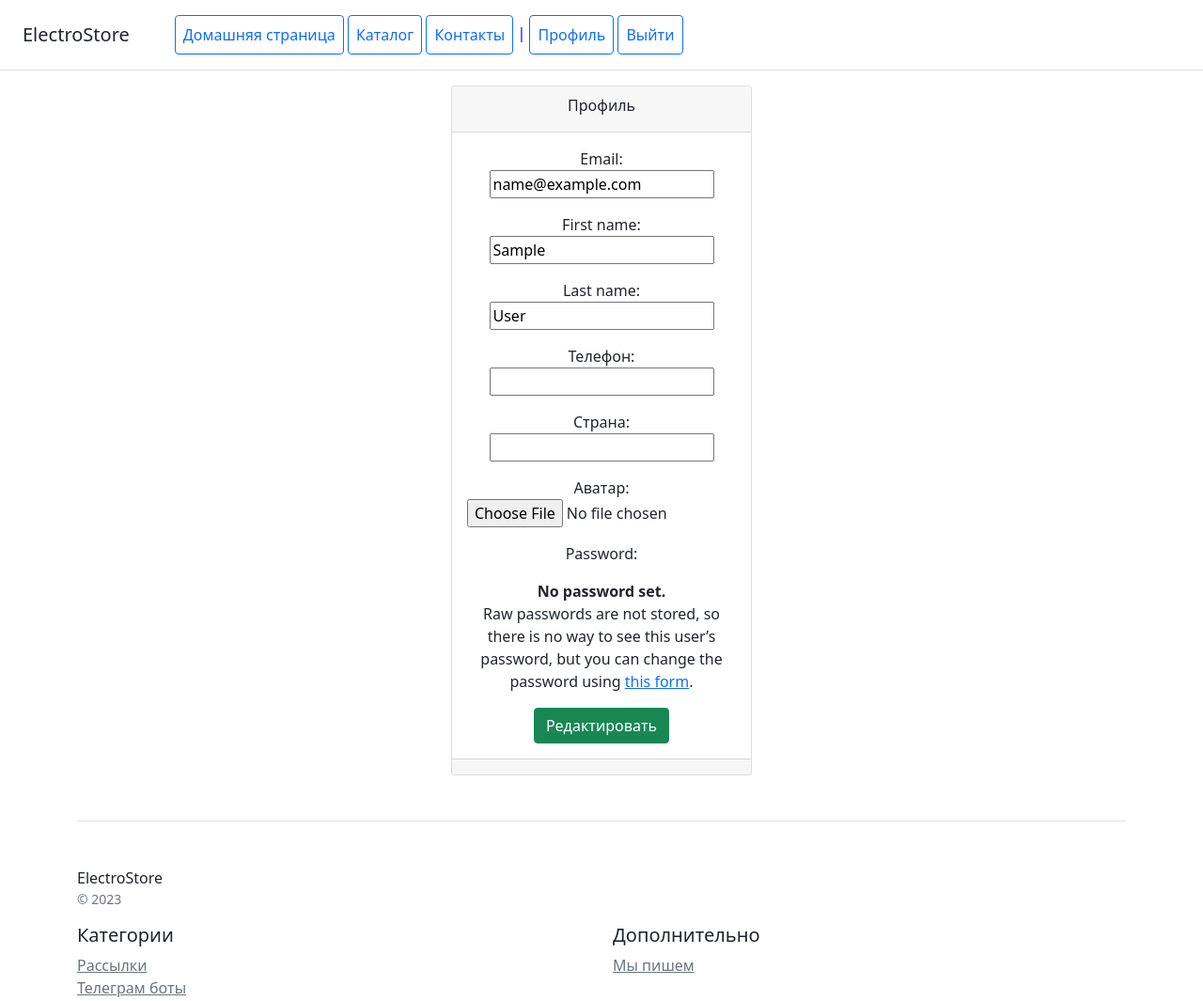
After one commit to solvaaa/Django_1_task_2, a Django app: page /users/profile/ in a window 1280 px wide. The commit adds this page. Shown: the top 1065 px of the page at 94% size. Run offline with Django 4.2, Linux system fonts and the light colour scheme; the visitor is signed in with stand-in values (Sample User, id 1); parts of the project's set-up code (start-up, migrations or seed data) failed here and were passed over; some libraries are stand-ins or nearby versions.

Commit message:
add user login, logout, register and profile update forms

```diff
--- a/config/catalog/templates/catalog/includes/inc_header.html
+++ b/config/catalog/templates/catalog/includes/inc_header.html
@@ -1,8 +1,16 @@
 <div class="d-flex flex-column flex-md-row align-items-center p-3 px-md-4 mb-3 bg-white border-bottom box-shadow">
     <h5 class="my-0 mr-md-auto font-weight-normal">ElectroStore</h5>
     <nav class="ms-5">
-        <a class="p-2 btn btn-outline-primary" href="/">Домашняя страница</a>
-        <a class="p-2 btn btn-outline-primary" href="/catalog/">Каталог</a>
-        <a class="p-2 btn btn-outline-primary" href="/contacts/">Контакты</a>
+        <a class="p-2 btn btn-outline-primary" href="{% url 'catalog:home' %}">Домашняя страница</a>
+        <a class="p-2 btn btn-outline-primary" href="{% url 'catalog:catalog' %}">Каталог</a>
+        <a class="p-2 btn btn-outline-primary" href="{% url 'catalog:contacts' %}">Контакты</a>
+        <span style="color:blue">|</span>
+        {% if user.is_authenticated %}
+            <a class="p-2 btn btn-outline-primary" href="{% url 'users:profile' %}">Профиль</a>
+            <a class="p-2 btn btn-outline-primary" href="{% url 'users:logout' %}">Выйти</a>
+        {% else %}
+            <a class="p-2 btn btn-outline-primary" href="{% url 'users:register' %}">Регистрация</a>
+            <a class="p-2 btn btn-outline-primary" href="{% url 'users:login' %}">Войти</a>
+        {% endif %}
     </nav>
 </div>
--- a/config/config/settings.py
+++ b/config/config/settings.py
@@ -134,3 +134,5 @@ MEDIA_URL = '/media/'
 MEDIA_ROOT = os.path.join(BASE_DIR, 'media')
 
 AUTH_USER_MODEL = 'users.User'
+LOGIN_REDIRECT_URL = '/'
+LOGOUT_REDIRECT_URL = '/'
--- a/config/config/urls.py
+++ b/config/config/urls.py
@@ -21,7 +21,8 @@ from django.urls import path, include
 
 urlpatterns = [
     path('admin/', admin.site.urls),
-    path('', include('catalog.urls', namespace='catalog'))
+    path('', include('catalog.urls', namespace='catalog')),
+    path('users/', include('users.urls', namespace='users'))
 ]
 
 if settings.DEBUG:
--- /dev/null
+++ b/config/users/forms.py
@@ -0,0 +1,22 @@
+from django.contrib.auth.forms import UserCreationForm, UserChangeForm
+from users.models import User
+from django import forms
+
+
+class UserRegisterForm(UserCreationForm):
+
+    class Meta:
+        model = User
+        fields = ('email', 'password1', 'password2')
+
+
+class UserProfileForm(UserChangeForm):
+
+    class Meta:
+        model = User
+        fields = ('email', 'first_name', 'last_name', 'phone', 'country', 'avatar')
+
+    def __init(self, *args, **kwargs):
+        super().__init__(*args, **kwargs)
+
+        self.fields['password'].widget = forms.HiddenInput()
--- /dev/null
+++ b/config/users/templates/users/user_form.html
@@ -0,0 +1,23 @@
+{% extends "catalog/base.html" %}
+
+{% block content %}
+    <form method="post" enctype="multipart/form-data">
+        {% csrf_token %}
+        <div class="col-12" align="center">
+            <div class="col-3">
+                <div class="card">
+                    <div class="card-header">
+                        <div class="card-title">
+                            Профиль
+                        </div>
+                    </div>
+                    <div class="card-body">
+                            {{ form.as_p }}
+                            <button type="submit" class="btn btn-success">Редактировать</button>
+                    </div>
+                    <div class="card-footer"></div>
+                </div>
+            </div>
+        </div>
+    </form>
+{% endblock %}
--- /dev/null
+++ b/config/users/urls.py
@@ -0,0 +1,16 @@
+from django.contrib.auth.views import LoginView, LogoutView
+from django.urls import path
+
+from users.apps import UsersConfig
+
+from users.views import RegisterView, ProfileView
+
+app_name = UsersConfig.name
+
+
+urlpatterns = [
+    path('', LoginView.as_view(template_name='users/login.html'), name='login'),
+    path('logout/', LogoutView.as_view(), name='logout'),
+    path('register/', RegisterView.as_view(), name='register'),
+    path('profile/', ProfileView.as_view(), name='profile')
+]
--- a/config/users/views.py
+++ b/config/users/views.py
@@ -1,3 +1,23 @@
-from django.shortcuts import render
+from django.urls import reverse_lazy
+from django.views.generic import CreateView, UpdateView
+from users.models import User
 
-# Create your views here.
+from users.forms import UserRegisterForm
+
+from users.forms import UserProfileForm
+
+
+class RegisterView(CreateView):
+    model = User
+    form_class = UserRegisterForm
+    template_name = 'users/register.html'
+    success_url = reverse_lazy('users:login')
+
+
+class ProfileView(UpdateView):
+    model = User
+    form_class = UserProfileForm
+    success_url = reverse_lazy('users:profile')
+
+    def get_object(self, queryset=None):
+        return self.request.user
```
Also changed, not shown: config/users/templates/users/login.html (added, +23 -0 lines), config/users/templates/users/register.html (added, +23 -0 lines).
